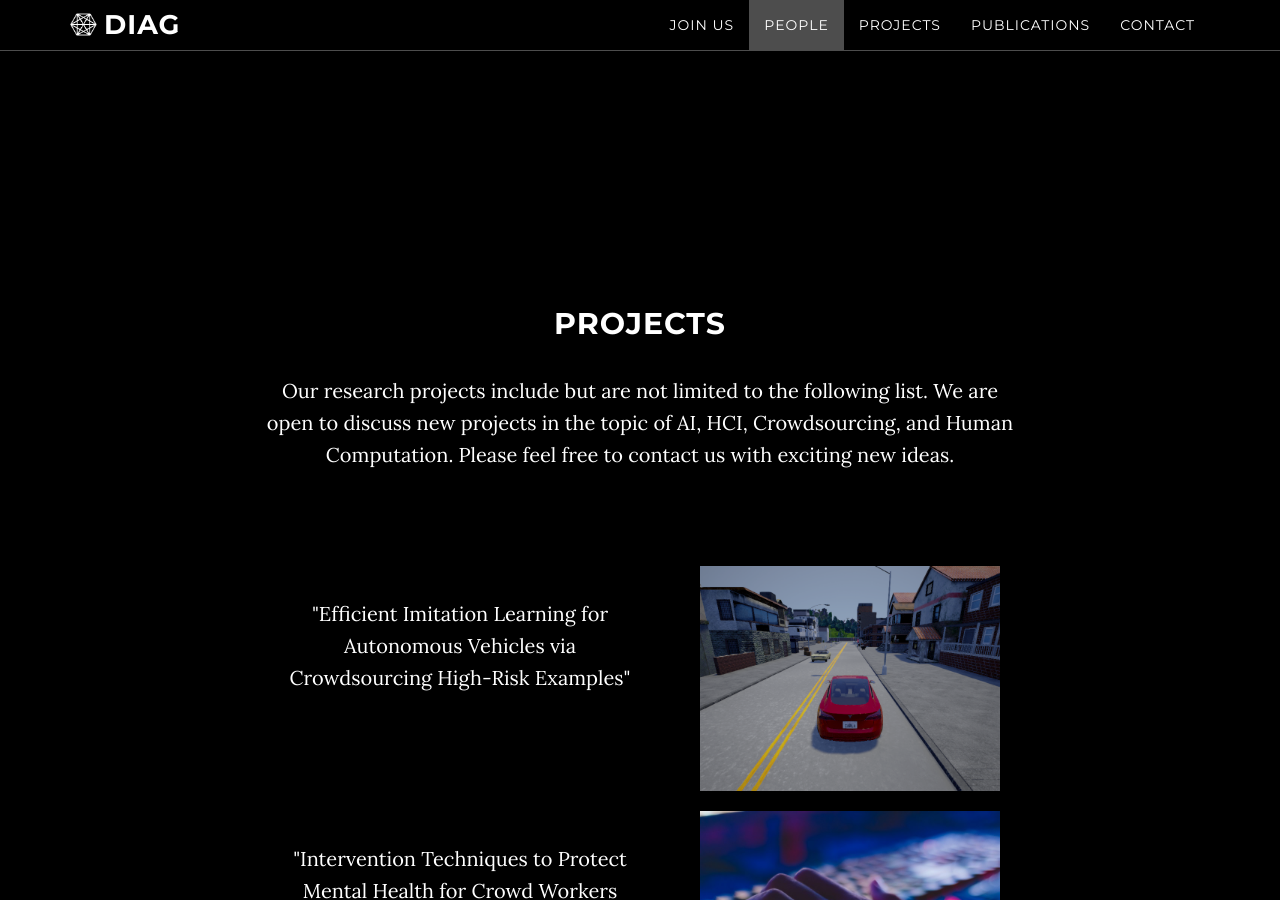
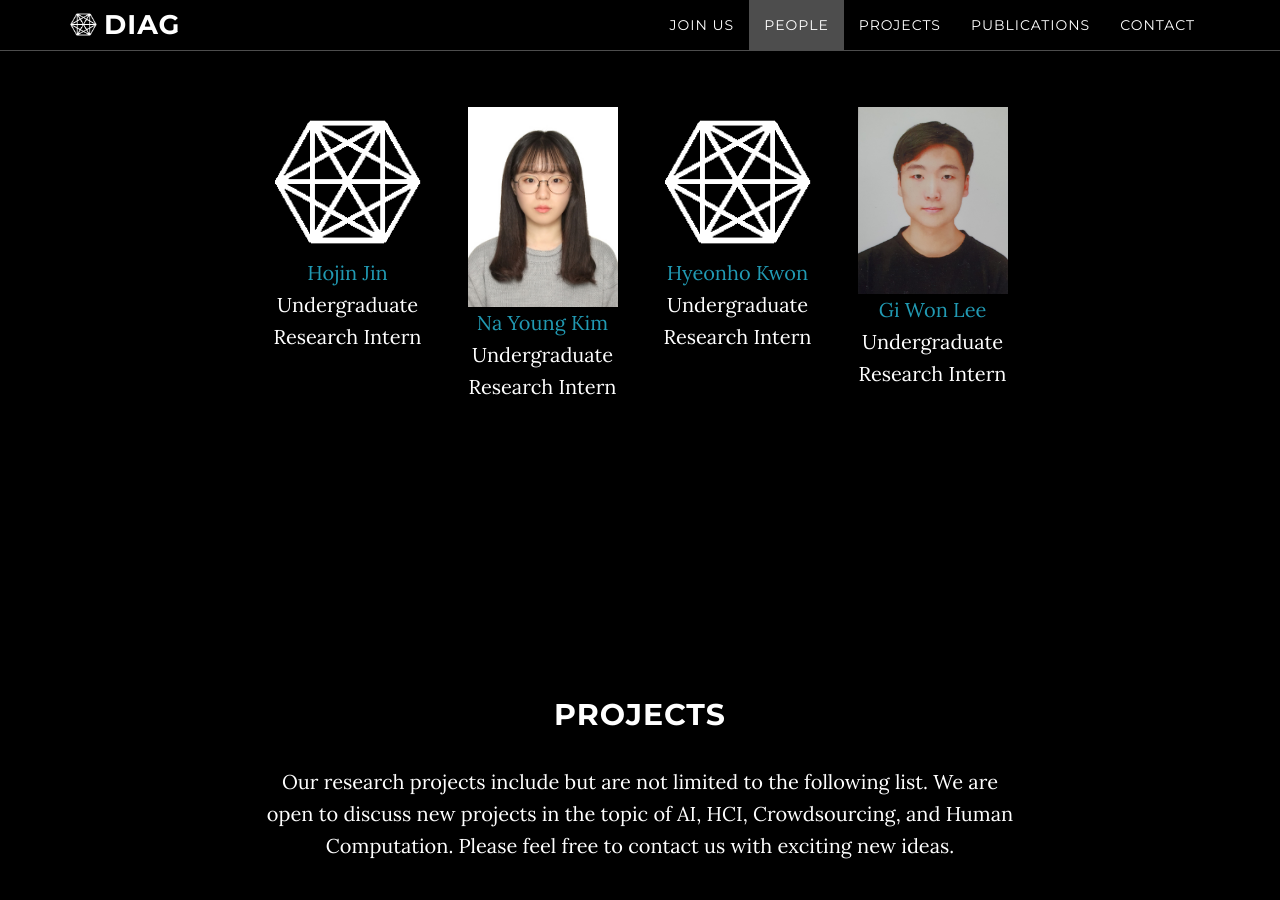
Before and after one commit to raflereak/diag-dgist.github.io, a Jekyll site: the page built from index.html, in a window 1280 px wide and 900 px high, scrolled down 1935 px. Built offline with Jekyll 4.4.1, drawn with Linux system fonts in a browser that asks for light colours.

Commit message:
edited people section's layout

```diff
--- a/_includes/people.html
+++ b/_includes/people.html
@@ -33,6 +33,36 @@
                 </div>
                 <br><br><br>
 
+                <div class="row">
+                  <div class="col-md-3">
+                    <img src="/img/no_profile_picture.png" alt="Jean's profile photo with her face" width="150">
+                    <br>
+                    <p><a href="https://jyskwon.github.io/">Hojin Jin</a><br>
+                      Undergraduate Research Intern</p>
+                  </div>
+
+                  <div class="col-md-3">
+                    <img src="/img/nayoung_profile_picture.jpg" alt="Chanwoo's profile photo with his face" width="150">
+                    <br>
+                    <p><a href="">Na Young Kim</a><br>
+                      Undergraduate Research Intern</p>
+                  </div>
+
+                  <div class="col-md-3">
+                    <img src="/img/no_profile_picture.png" alt="Dokyun's profile photo with his face" width="150">
+                    <br>
+                    <p><a href="">Hyeonho Kwon</a><br>
+                      Undergraduate Research Intern</p>
+                  </div>
+
+                  <div class="col-md-3">
+                    <img src="/img/giwon_profile_picture.jpg" alt="Yeonsun's profile photo with his face" width="150">
+                    <p><a href="">Gi Won Lee</a><br>
+                      Undergraduate Research Intern</p>
+                  </div>
+                </div>
+                <br><br><br>
+
             </div>
         </div>
     </section>
```
Also changed, not shown: img/giwon_profile_picture.jpg (added), img/nayoung_profile_picture.jpg (added), img/no_profile_picture.png (added).
